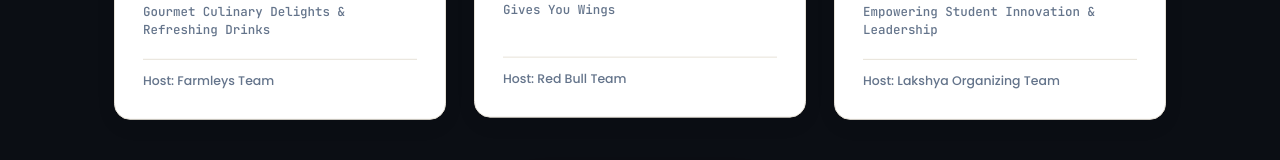
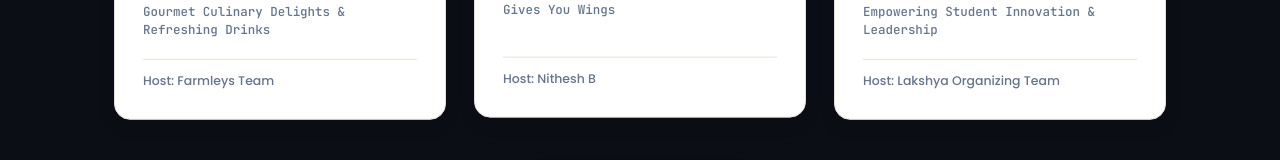
Before and after one commit to lakshya-tech-ssn/Sycon_Web_1, a React (Vite) app: page /sponsors in a window 1280 px wide. Shown: the part 3208-3368 px from the top of the page. Built offline with nearby package versions, Linux system fonts and the light colour scheme.

Commit message:
Update siteData.js

```diff
--- a/src/data/siteData.js
+++ b/src/data/siteData.js
@@ -228,7 +228,7 @@ export const SPONSORS = [
     tagline: 'Gives You Wings',
     description: 'Energy and refreshment partner fueling student delegates, founders, and innovators across SYCON \'26.',
     logo: '/Sponsors/red_bull.jpg',
-    host: 'Red Bull Team',
+    host: 'Nithesh B',
     highlights: ['Energy Fuel Stations', 'Free Ecosystem Swag', 'Interactive Networking Zone'],
   },
   {
```
